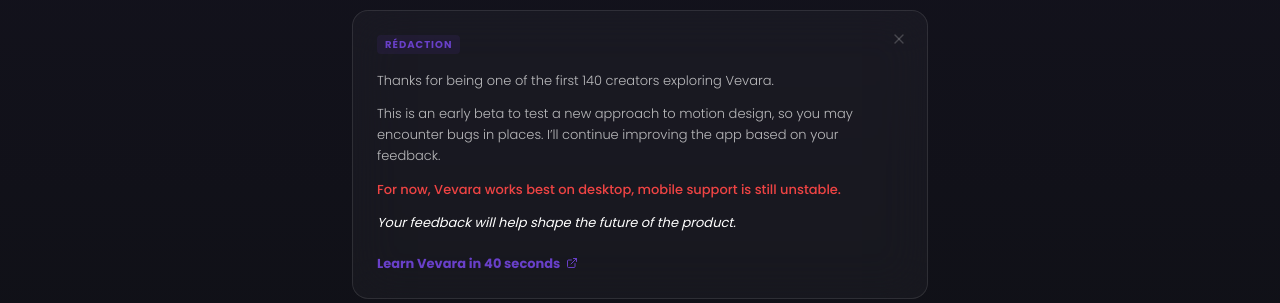
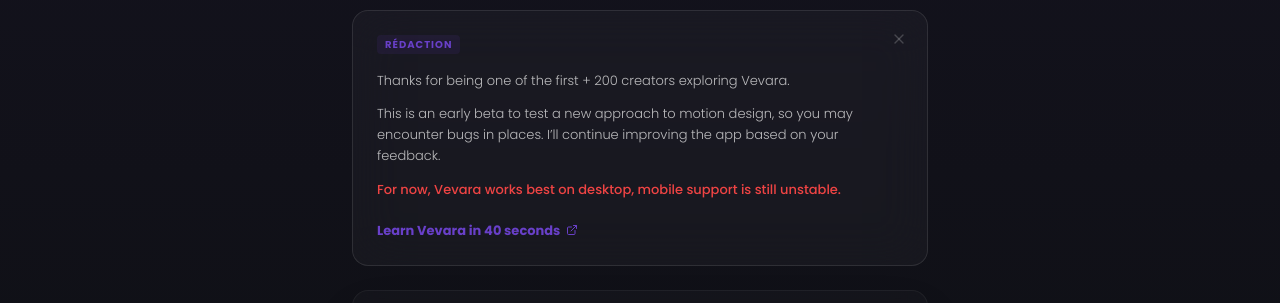
Before and after one commit to adelREDA00/mvp-vevara, a React (Vite) app: page /dashboard in a window 1280 px wide. Shown: the part 214-517 px from the top of the page. Built offline with nearby package versions, Linux system fonts and the light colour scheme; no server answers; a web font is replaced by a local one.

Commit message:
new hints

```diff
--- a/src/features/dashboard/pages/DashboardPage.jsx
+++ b/src/features/dashboard/pages/DashboardPage.jsx
@@ -262,10 +262,10 @@
                                         </div>
 
                                         <div className="space-y-3 text-white/70 text-[13px] leading-relaxed font-light">
-                                            <p>Thanks for being one of the first 140 creators exploring Vevara.</p>
+                                            <p>Thanks for being one of the first + 200 creators exploring Vevara.</p>
                                             <p>This is an early beta to test a new approach to motion design, so you may encounter bugs in places. I’ll continue improving the app based on your feedback.</p>
                                             <p className="text-red-500 font-medium">For now, Vevara works best on desktop, mobile support is still unstable.</p>
-                                            <p className="text-white font-normal italic">Your feedback will help shape the future of the product.</p>
+                                            {/* <p className="text-white font-normal italic">Your feedback will help shape the future of the product.</p> */}
                                             <div className="pt-2">
                                                 <a href="#learn-vevara" className="inline-flex items-center gap-1.5 text-[#6940c9] hover:text-[#7b52da] font-bold transition-colors">
                                                     Learn Vevara in 40 seconds <ExternalLink className="w-3 h-3" />
```
